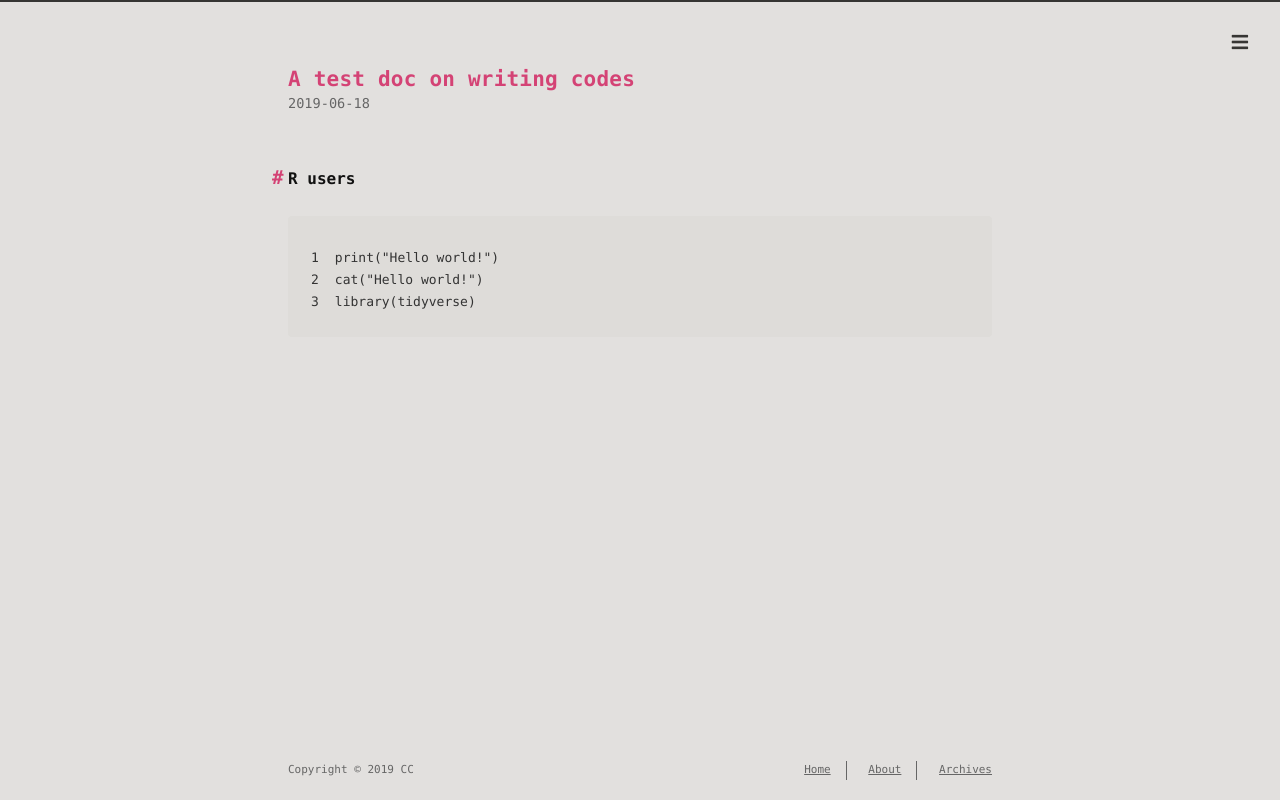
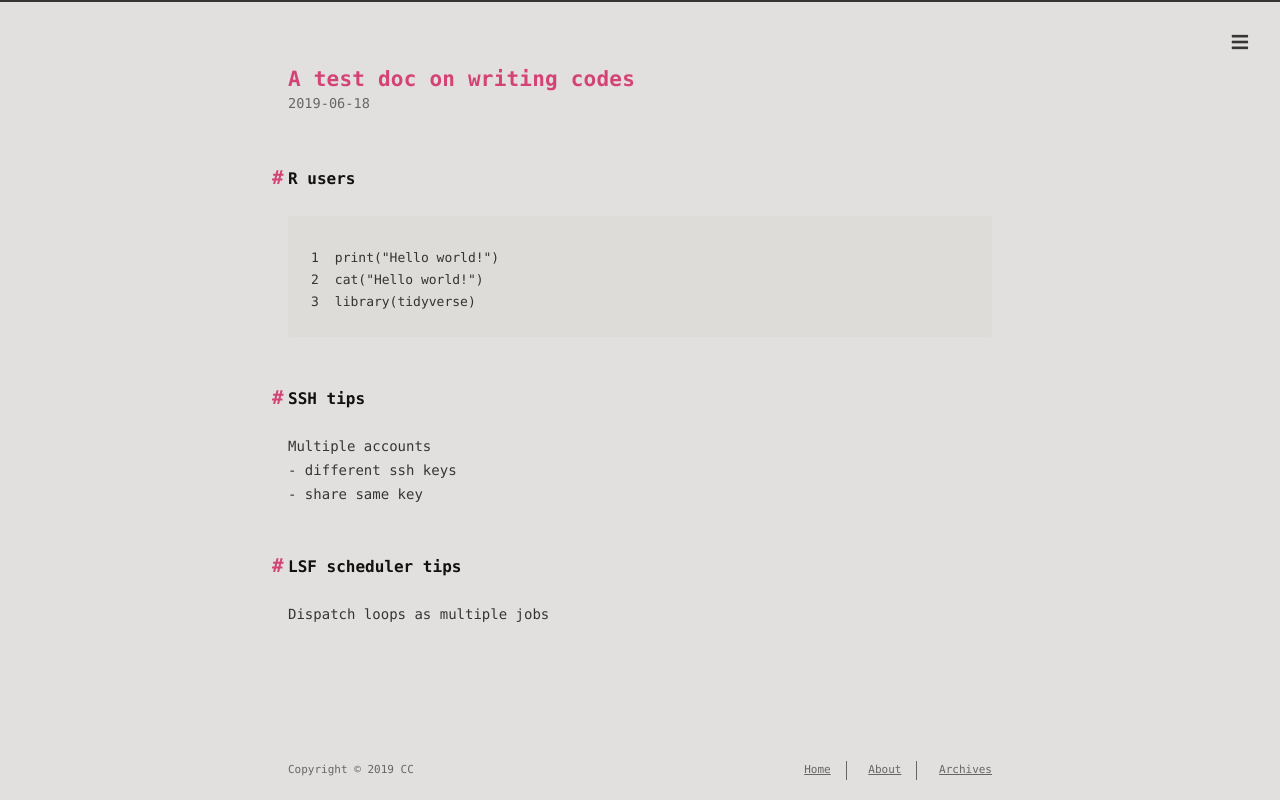
Before and after one commit to csq-dr/csq-dr.github.io, a plain HTML site: page 20190618/test.html in a window 1280 px wide. Drawn offline with Linux system fonts and the light colour scheme.

Commit message:
Site updated: 2019-06-18 23:38:33

```diff
--- a/20190618/test.html
+++ b/20190618/test.html
@@ -6,17 +6,17 @@
     <meta http-equiv="X-UA-Compatible" content="IE=edge">
     <meta name="HandheldFriendly" content="True">
     <meta name="viewport" content="width=device-width, initial-scale=1, maximum-scale=1">
-    <meta name="description" content="R users123print(&amp;quot;Hello world!&amp;quot;)cat(&amp;quot;Hello world!&amp;quot;)library(tidyverse)">
+    <meta name="description" content="R users123print(&amp;quot;Hello world!&amp;quot;)cat(&amp;quot;Hello world!&amp;quot;)library(tidyverse)  SSH tipsMultiple accounts    - different ssh keys    - share same key LSF scheduler tipsDispatch loops as mult">
 <meta property="og:type" content="article">
 <meta property="og:title" content="A test doc on writing codes">
 <meta property="og:url" content="http://yoursite.com/20190618/test.html">
 <meta property="og:site_name">
-<meta property="og:description" content="R users123print(&amp;quot;Hello world!&amp;quot;)cat(&amp;quot;Hello world!&amp;quot;)library(tidyverse)">
+<meta property="og:description" content="R users123print(&amp;quot;Hello world!&amp;quot;)cat(&amp;quot;Hello world!&amp;quot;)library(tidyverse)  SSH tipsMultiple accounts    - different ssh keys    - share same key LSF scheduler tipsDispatch loops as mult">
 <meta property="og:locale" content="en">
-<meta property="og:updated_time" content="2019-06-19T03:11:16.589Z">
+<meta property="og:updated_time" content="2019-06-19T03:37:31.977Z">
 <meta name="twitter:card" content="summary">
 <meta name="twitter:title" content="A test doc on writing codes">
-<meta name="twitter:description" content="R users123print(&amp;quot;Hello world!&amp;quot;)cat(&amp;quot;Hello world!&amp;quot;)library(tidyverse)">
+<meta name="twitter:description" content="R users123print(&amp;quot;Hello world!&amp;quot;)cat(&amp;quot;Hello world!&amp;quot;)library(tidyverse)  SSH tipsMultiple accounts    - different ssh keys    - share same key LSF scheduler tipsDispatch loops as mult">
 
 
 
@@ -98,7 +98,7 @@
 
     </div>
     <div id="toc">
-      <ol class="toc"><li class="toc-item toc-level-2"><a class="toc-link" href="#R-users"><span class="toc-number">1.</span> <span class="toc-text">R users</span></a></li></ol>
+      <ol class="toc"><li class="toc-item toc-level-2"><a class="toc-link" href="#R-users"><span class="toc-number">1.</span> <span class="toc-text">R users</span></a></li><li class="toc-item toc-level-2"><a class="toc-link" href="#SSH-tips"><span class="toc-number">2.</span> <span class="toc-text">SSH tips</span></a></li><li class="toc-item toc-level-2"><a class="toc-link" href="#LSF-scheduler-tips"><span class="toc-number">3.</span> <span class="toc-text">LSF scheduler tips</span></a></li></ol>
     </div>
   </span>
 </div>
@@ -138,6 +138,10 @@
 
   <div class="content" itemprop="articleBody">
     <h2 id="R-users"><a href="#R-users" class="headerlink" title="R users"></a>R users</h2><figure class="highlight plain"><table><tr><td class="gutter"><pre><span class="line">1</span><br><span class="line">2</span><br><span class="line">3</span><br></pre></td><td class="code"><pre><span class="line">print(&quot;Hello world!&quot;)</span><br><span class="line">cat(&quot;Hello world!&quot;)</span><br><span class="line">library(tidyverse)</span><br></pre></td></tr></table></figure>
+
+<h2 id="SSH-tips"><a href="#SSH-tips" class="headerlink" title="SSH tips"></a>SSH tips</h2><p>Multiple accounts<br>    - different ssh keys<br>    - share same key</p>
+<h2 id="LSF-scheduler-tips"><a href="#LSF-scheduler-tips" class="headerlink" title="LSF scheduler tips"></a>LSF scheduler tips</h2><p>Dispatch loops as multiple jobs</p>
+
   </div>
 </article>
 
@@ -160,7 +164,7 @@
     </div>
 
     <div id="toc-footer" style="display: none">
-      <ol class="toc"><li class="toc-item toc-level-2"><a class="toc-link" href="#R-users"><span class="toc-number">1.</span> <span class="toc-text">R users</span></a></li></ol>
+      <ol class="toc"><li class="toc-item toc-level-2"><a class="toc-link" href="#R-users"><span class="toc-number">1.</span> <span class="toc-text">R users</span></a></li><li class="toc-item toc-level-2"><a class="toc-link" href="#SSH-tips"><span class="toc-number">2.</span> <span class="toc-text">SSH tips</span></a></li><li class="toc-item toc-level-2"><a class="toc-link" href="#LSF-scheduler-tips"><span class="toc-number">3.</span> <span class="toc-text">LSF scheduler tips</span></a></li></ol>
     </div>
 
     <div id="share-footer" style="display: none">
```
